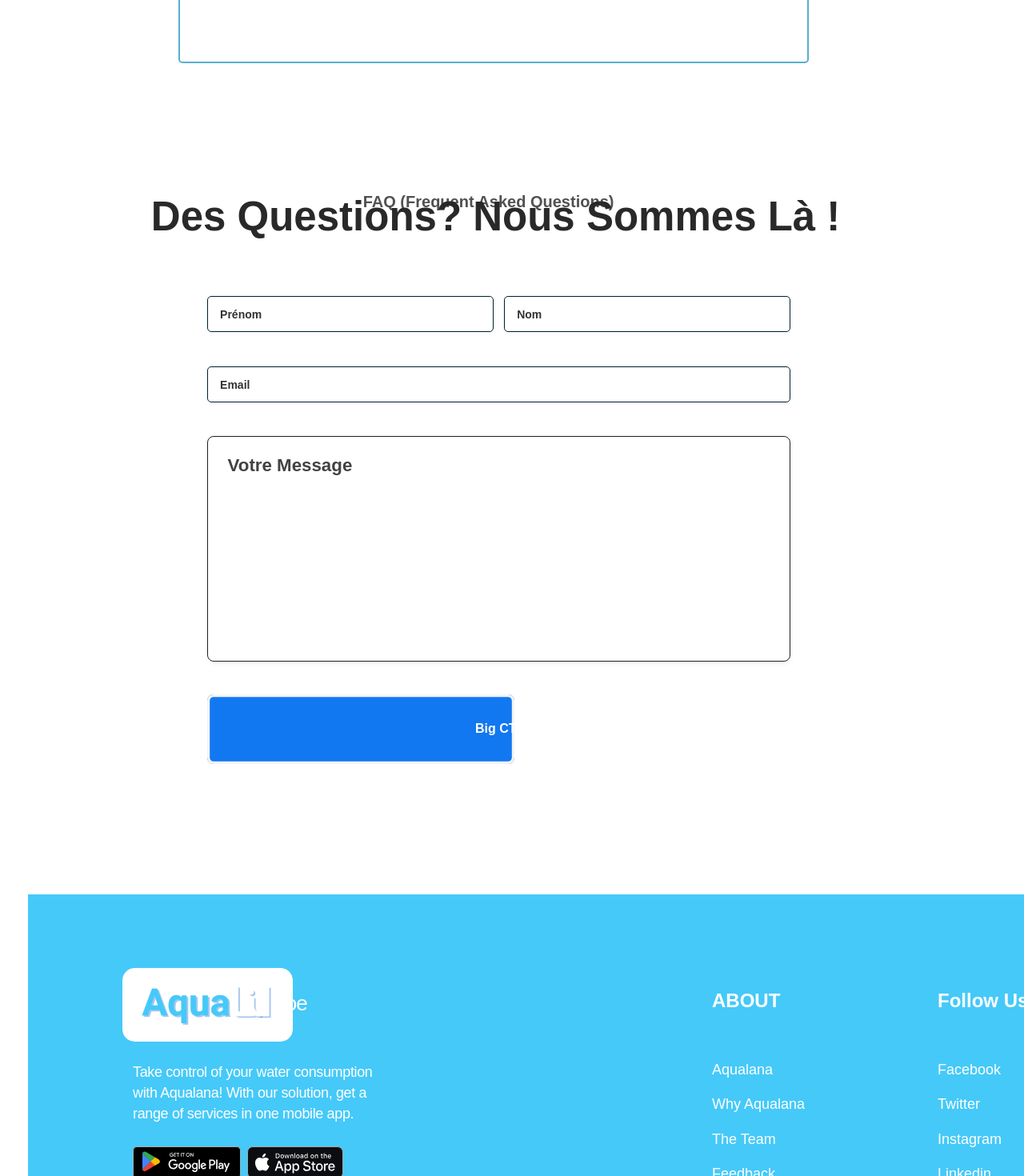
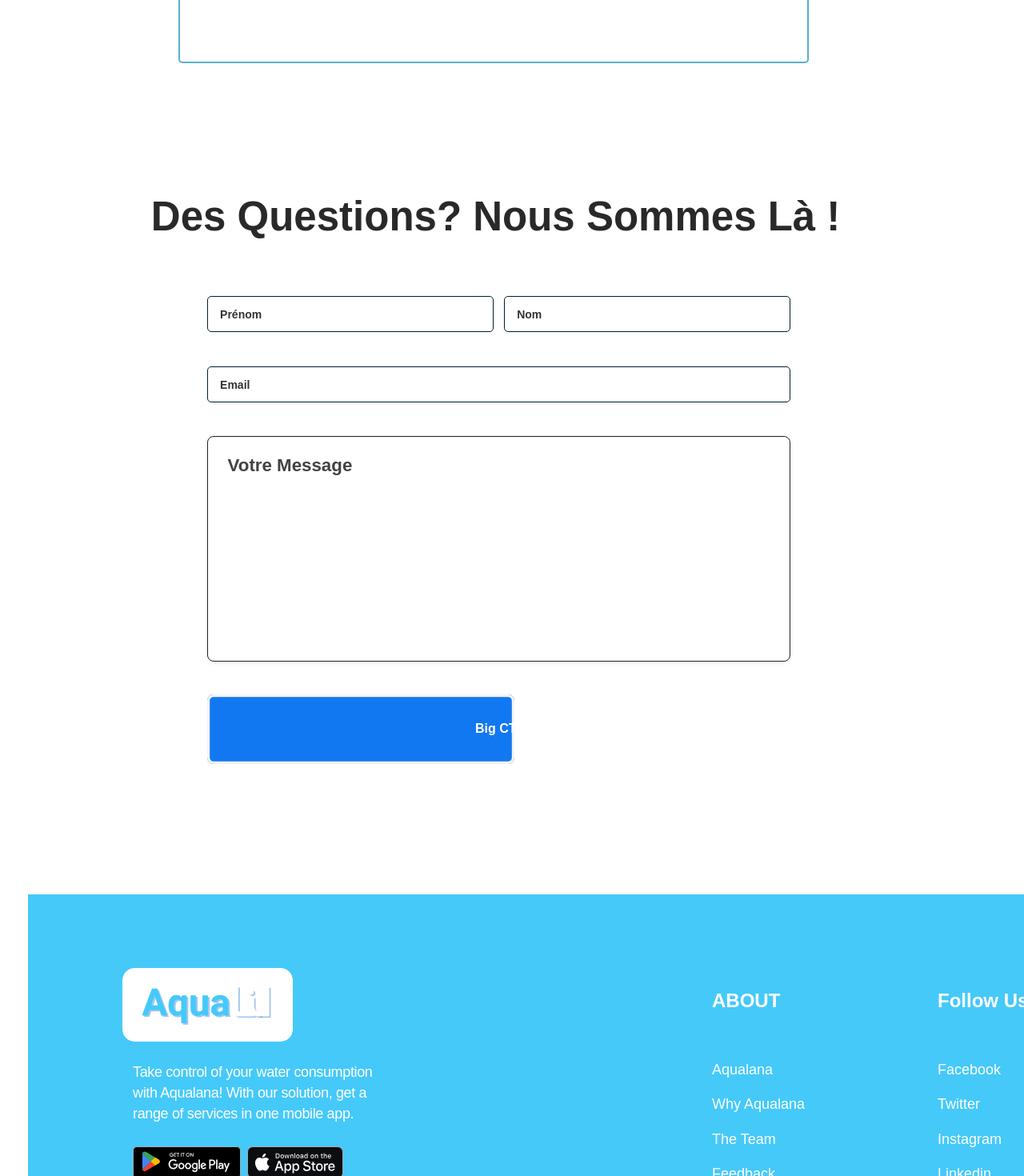
Before and after one commit to Aqualana/landing-page, a React (Vite) app: page / in a window 1280 px wide. Shown: the part 4482-5952 px from the top of the page at 80% size. Built offline with nearby package versions, Linux system fonts and the light colour scheme.

Commit message:
reference FAQ

```diff
--- a/src/MacBookPro141/MacBookPro141.jsx
+++ b/src/MacBookPro141/MacBookPro141.jsx
@@ -138,7 +138,7 @@ export const MacBookPro141 = ({ className, ...props }) => {
         <BlocksContentH3TitleCenter
           ref={sectionsRef.faq}
           text="FAQ (Frequent Asked Questions)"
-          className="get-high-converting"
+          className="elements-content-h-3-title-center-instance"
         ></BlocksContentH3TitleCenter>
       </div>
       <ComponentsFaQsFaq1Closed
@@ -205,12 +205,7 @@ export const MacBookPro141 = ({ className, ...props }) => {
         <img className="linkedin2" src="linkedin1.svg" />
         <img className="facebook2" src="facebook1.svg" />
         <img className="logo" src="logo0.svg" />
-        <div className="dr-angela-doe">
-          <span>
-            <span className="dr-angela-doe-span">Dr.</span>
-            <span className="dr-angela-doe-span2">Angela Doe</span>
-          </span>{" "}
-        </div>
+
         <img className="image-12" src="image-11.png" />
         <img className="vector-1714" src="vector-17140.svg" />
         <div className="copyright-2025-all-rights-reserved-aqualana">
```
